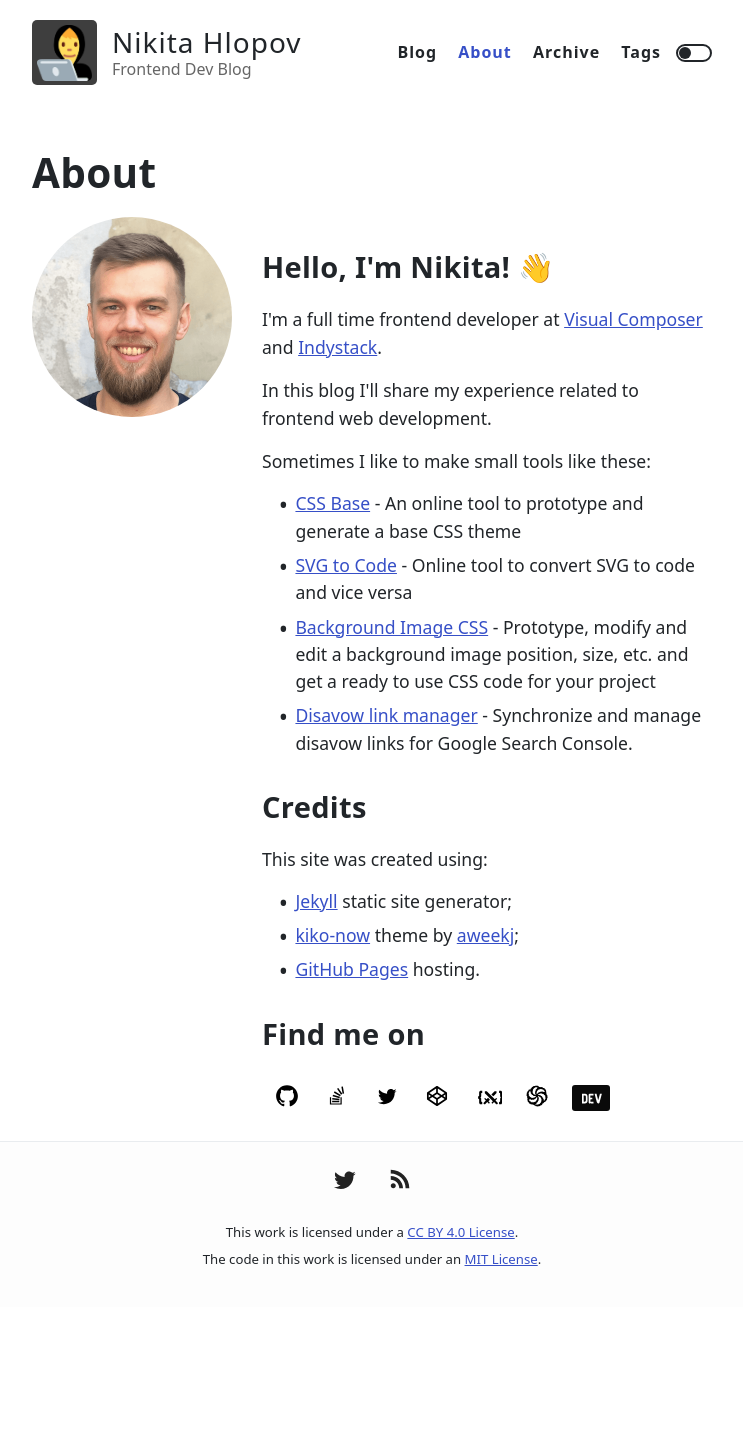
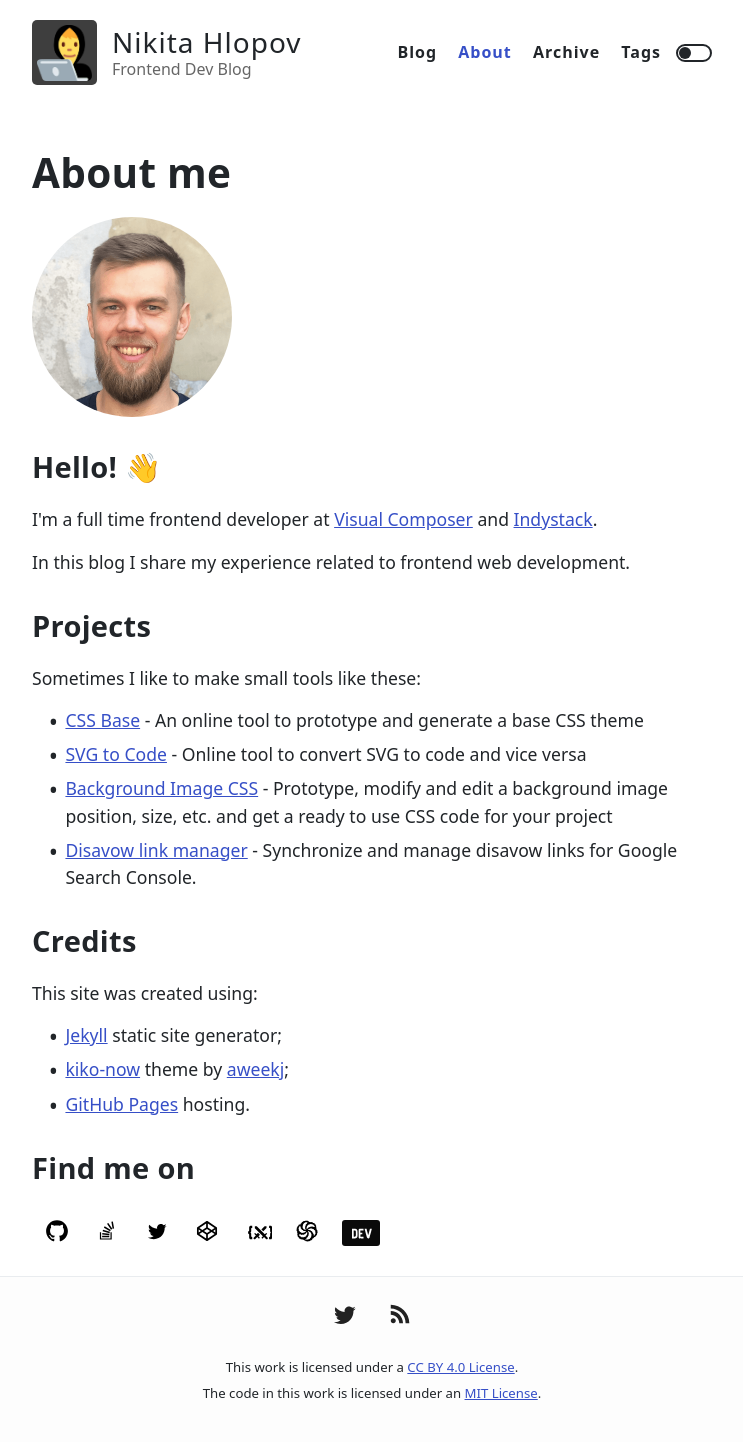
Before and after one commit to nikitahl/dev-blog, a Jekyll site: the page built from about.md, in a window 1280 px wide. Shown: the whole page, without its empty margins (268-1011 px from the left). Built offline with Jekyll 4.4.1, drawn with Linux system fonts in a browser that asks for light colours; before the commit the page ends 1307 px from its top, so only the background shows below that; some of the changed lines change nothing that is shown.

Commit message:
Update about page

```diff
--- a/about.md
+++ b/about.md
@@ -1,67 +1,71 @@
 ---
 layout: page
-title: About
+title: About me
 description: Who I am and what I do.
 permalink: /about/
 ---
 
 <style type="text/css">
-	.about-container {
-		display: flex
-	}
-	.about-image-container {
-		flex: 0 0 200px;
+	.about-image {
+		width: 200px;
 		height: 200px;
 		overflow: hidden;
 		border-radius: 50%;
-		margin: 0 30px 0 0
+		margin: 0 50px 0 0 !important;
 	}
-	@media screen and (max-width: 768px) {
-		.about-image-container {
-			height: 130px;
-			flex: 0 0 130px;
-		}
+	.svg-icon {
+		display: block;
+		font-size: 0;
+		list-style: none;
+		margin: 0;
 	}
-	@media screen and (max-width: 641px) {
-		.about-container {
-			flex-direction: column
-		}
-		.about-image-container {
-			width: 200px;
-			height: 200px;
-			flex: 0 0 200px;
-		}
-	}
+	.svg-icon   li {
+    display: inline-block;
+    margin: 10px;
+  }
+
+  .svg-icon svg {
+    height: 30px;
+    width: 30px;
+  }
+
+  .svg-icon em {
+    font-size: 18px;
+    line-height: 1.5;
+    margin-top: -.75em;
+    position: absolute;
+    text-align: center;
+    top: 50%;
+    right: 0;
+    bottom: 0;
+    left: 0;
+  }
 </style>
-<div class="about-container">
-	<div class="about-image-container">
-		<img src="../../../images/me.png" alt="Nikita Hlopov profile picture">
-	</div>
-	<div class="about-content-container">
-		<h2>Hello, I'm Nikita! 👋</h2>
-		<p>I'm a full time frontend developer at <a href="http://visualcomposer.com" target="_blank" rel="noreferrer noopener">Visual Composer</a> and <a href="https://indystack.com/" target="_blank" rel="noreferrer noopener">Indystack</a>.</p>
-		<p>In this blog I'll share my experience related to frontend web development.</p>
-		<p>Sometimes I like to make small tools like these:</p>
-		<ul>
-			<li><a href="https://nikitahl.github.io/css-base/">CSS Base</a> - An online tool to prototype and generate a base CSS theme</li>
-			<li><a href="https://nikitahl.github.io/svg-2-code/">SVG to Code</a> - Online tool to convert SVG to code and vice versa</li>
-			<li><a href="https://nikitahl.github.io/bg-image/">Background Image CSS</a> - Prototype, modify and edit a background image position, size, etc. and get a ready to use CSS code for your project</li>
-			<li><a href="https://nikitahl.github.io/disavow-link-manager/">Disavow link manager</a> - Synchronize and manage disavow links for Google Search Console.</li>
-		</ul>
-		<h2>Credits</h2>
-		<p>This site was created using:</p>
-		<ul>
-			<li>
-				<a href="https://jekyllrb.com/" target="_blank" rel=" noopener">Jekyll</a> static site generator;
-			</li>
-			<li>
-				<a href="https://github.com/aweekj/kiko-now/" target="_blank" rel=" noopener">kiko-now</a> theme by <a href="https://github.com/aweekj/" target="_blank" rel=" noopener">aweekj</a>;
-			</li>
-			<li>
-				<a href="https://pages.github.com/" target="_blank" rel=" noopener">GitHub Pages</a> hosting.
-			</li>
-		</ul>
-		<h2>Find me on</h2>
-		{% include svg-icons.html %}
-	</div>
-</div>
+
+<img class="about-image" src="../../../images/me.png" alt="Nikita Hlopov's profile picture" loading="lazy">
+<h2>Hello! 👋</h2>
+<p>I'm a full time frontend developer at <a href="http://visualcomposer.com" target="_blank" rel="noreferrer noopener">Visual Composer</a> and <a href="https://indystack.com/" target="_blank" rel="noreferrer noopener">Indystack</a>.</p>
+<p>In this blog I share my experience related to frontend web development.</p>
+<h2>Projects</h2>
+<p>Sometimes I like to make small tools like these:</p>
+<ul>
+	<li><a href="https://nikitahl.github.io/css-base/">CSS Base</a> - An online tool to prototype and generate a base CSS theme</li>
+	<li><a href="https://nikitahl.github.io/svg-2-code/">SVG to Code</a> - Online tool to convert SVG to code and vice versa</li>
+	<li><a href="https://nikitahl.github.io/bg-image/">Background Image CSS</a> - Prototype, modify and edit a background image position, size, etc. and get a ready to use CSS code for your project</li>
+	<li><a href="https://nikitahl.github.io/disavow-link-manager/">Disavow link manager</a> - Synchronize and manage disavow links for Google Search Console.</li>
+</ul>
+<h2>Credits</h2>
+<p>This site was created using:</p>
+<ul>
+	<li>
+		<a href="https://jekyllrb.com/" target="_blank" rel=" noopener">Jekyll</a> static site generator;
+	</li>
+	<li>
+		<a href="https://github.com/aweekj/kiko-now/" target="_blank" rel=" noopener">kiko-now</a> theme by <a href="https://github.com/aweekj/" target="_blank" rel=" noopener">aweekj</a>;
+	</li>
+	<li>
+		<a href="https://pages.github.com/" target="_blank" rel=" noopener">GitHub Pages</a> hosting.
+	</li>
+</ul>
+<h2>Find me on</h2>
+{% include svg-icons.html %}
```
